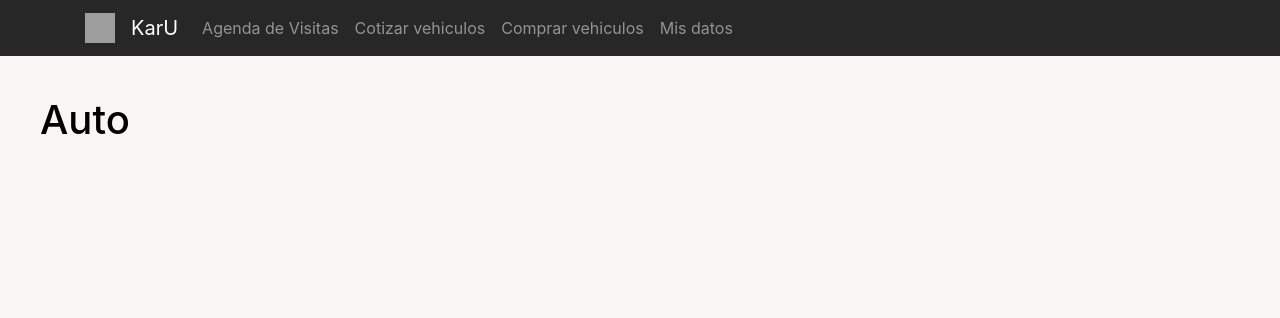
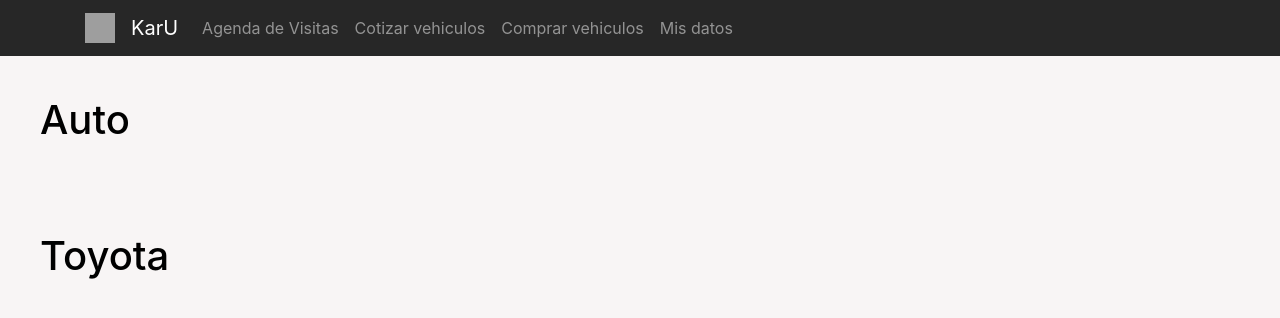
Before and after one commit to ggisel/pp1-front-gc, a React (Create React App) app: page /compra/1 in a window 1280 px wide. Shown: the top 318 px of the page. Built offline with nearby package versions, Linux system fonts and the light colour scheme; grey boxes are pictures that could not be loaded; the HTML template or start-up script is replaced by a standard one.

Commit message:
arreglo error de autoSlected.marca

```diff
--- a/src/components/Auto.js
+++ b/src/components/Auto.js
@@ -5,12 +5,12 @@
 const Auto = () => {
 
   let { autoId } = useParams();
-  let autoSelected = autos.find(autos => autos.id === autoId);
+  let autoSelected = autos.find(auto => auto.id === autoId);
 
   return (
       <>
       <h1 id="titulo-ventana-auto">Auto</h1>
-      <h1 id="titulo-ventana-auto">{autoSelected.name}</h1>
+      <h1 id="titulo-ventana-auto">{autoSelected.marca}</h1>
       </>
   )
 }
```
